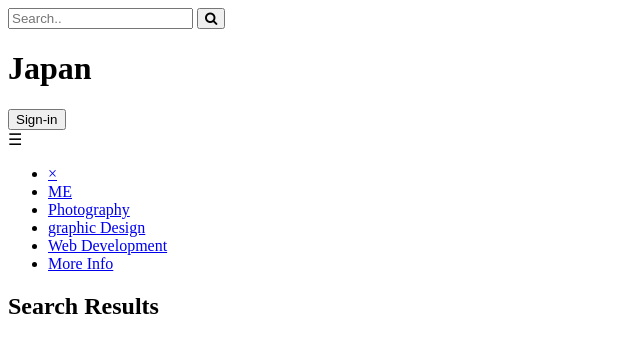
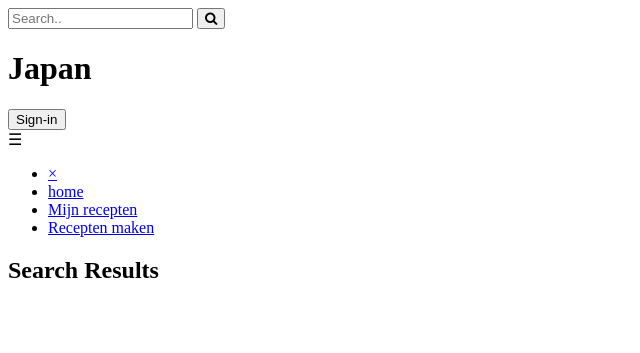
Before and after one commit to jellewijma/Pollepel, a PHP site: page /search.php in a window 1280 px wide. Shown: the top 353 px of the page, without its empty margins (0-640 px from the left). Run offline with PHP 8.4, Linux system fonts and the light colour scheme; data that the repository does not hold is empty.

Commit message:
Recepten

```diff
--- a/PHP/search.php
+++ b/PHP/search.php
@@ -7,7 +7,7 @@ require 'config.php';
 $Search = $_POST['search'];
 
 //maak de query:
-$query = "SELECT * FROM `Beroeps-Recept` WHERE Title = '" . $Search . "' OR Category = '" . $Search . "'";
+$query = "SELECT * FROM `Beroeps_Recept` WHERE Title = '" . $Search . "' OR Category = '" . $Search . "'";
 
 //TEST: schrijf de query naar het scherm (TIJDELIJKE CODE!)
 // echo $query;
@@ -48,32 +48,23 @@ $query = "SELECT * FROM `Beroeps-Recept` WHERE Title = '" . $Search . "' OR Cate
                 >
             </li>
             <li>
-        <a class="test" href="#wrapTop" onclick="setTimeout(closeNav, 800)"
-        >ME</a
+                <a
+                        class="test"
+                        href="index.php"
+                        onclick="setTimeout(closeNav, 800)"
+                >home</a
                 >
             </li>
             <li>
-        <a class="test" href="#photography" onclick="setTimeout(closeNav, 800)"
-        >Photography</a
+                <a class="test" href="mijn_recepten.php" onclick="setTimeout(closeNav, 800)"
+                >Mijn recepten</a
                 >
             </li>
             <li>
-        <a
-          class="test"
-          href="#graphicDesign"
-          onclick="setTimeout(closeNav, 800)"
-        >graphic Design</a
+                <a class="test" href="recepte_maken.php" onclick="setTimeout(closeNav, 800)"
+                >Recepten maken</a
                 >
             </li>
-      <li>
-        <a
-          class="test"
-          href="#WebDevelopment"
-          onclick="setTimeout(closeNav, 800)"
-        >Web Development</a
-        >
-      </li>
-      <li><a class="test" href="moreInfo.html">More Info</a></li>
         </ul>
     </div>
 </header>
```
Also changed, not shown: PHP/recepte_maken.php (+17 -9 lines). Lines whose indentation alone changed are shown as unchanged.
